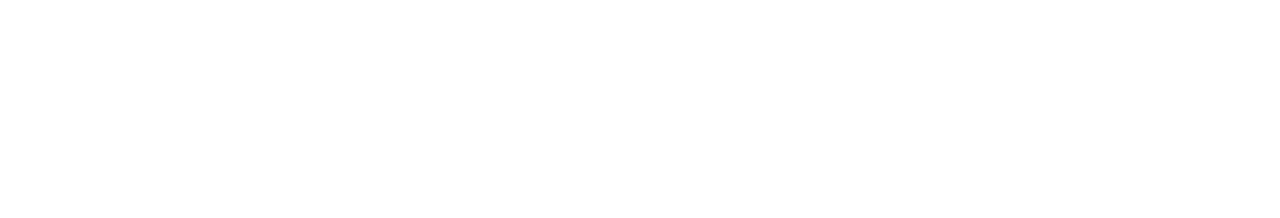
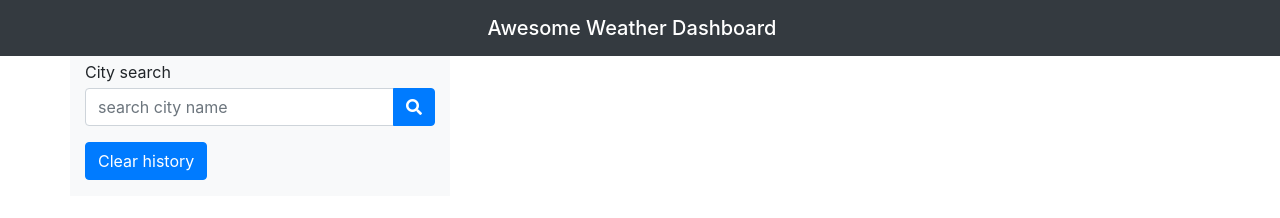
Before and after one commit to rickymoua/awesome-weather-dashboard, a plain HTML site: page index.html in a window 1280 px wide. Drawn offline with nearby package versions, Linux system fonts and the light colour scheme.

Commit message:
added dashboard with button search slot

```diff
--- a/index.html
+++ b/index.html
@@ -4,10 +4,33 @@
     <meta charset="UTF-8">
     <meta http-equiv="X-UA-Compatible" content="IE=edge">
     <meta name="viewport" content="width=device-width, initial-scale=1.0">
+    <link rel="stylesheet" href="./css/style.css">
+    <link rel="stylesheet" href="https://stackpath.bootstrapcdn.com/bootstrap/4.3.1/css/bootstrap.min.css" integrity="sha384-ggOyR0iXCbMQv3Xipma34MD+dH/1fQ784/j6cY/iJTQUOhcWr7x9JvoRxT2MZw1T" crossorigin="anonymous">
+    <link rel="stylesheet" href="https://cdnjs.cloudflare.com/ajax/libs/font-awesome/5.11.2/css/all.min.css">
     <title>awesome weather dashboard</title>
 
 </head>
 <body>
+    <nav class="navbar navbar-dark bg-dark">
+    <span class="navbar-brand mb-0 h1 w-100 text-center">Awesome Weather Dashboard</span>
+</nav>
+    <div class="container">
+        <div class="row">
+        <div class="col-4 bg-light">
+            <p class="seacr-header my-1">City search</p>
+            <div class = "input-group mb-3">
 
+                <input id="city-input" type="text" class="form-control" placeholder="search city name">
+                <div class="input-group-append">
+                    <button class="btn btn-primary" type="button" id="search-button">
+                        <i class="fas fa-search"></i>
+                    </button>
+                </div>
+            </div>
+            <button class="btn btn-primary mb-3" type="button" id="clear-history">Clear history</button>
+            <form id="history"></form>
+        </div>
+            </div>
+        </div>
 </body>
 </html>
```
